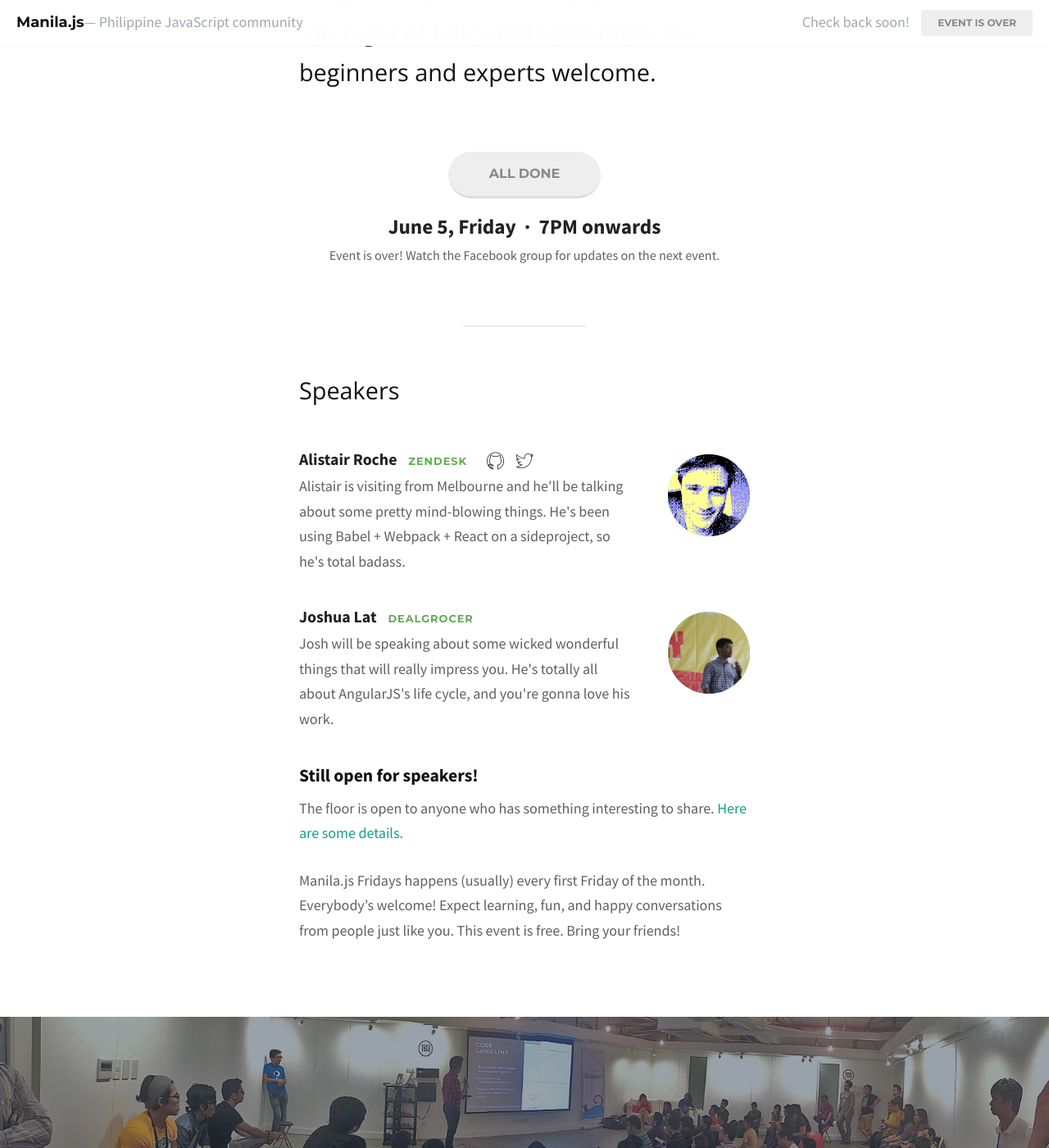
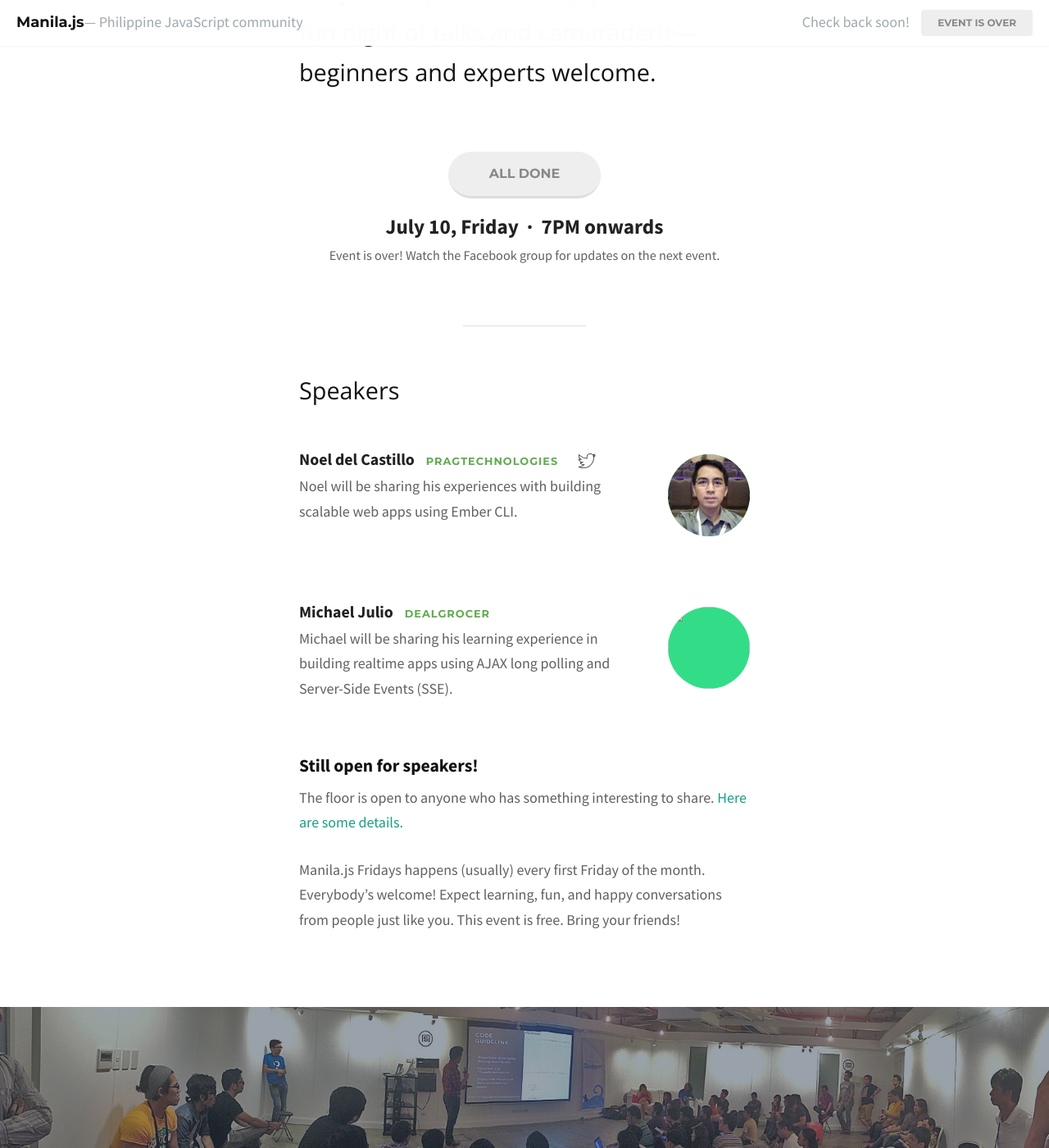
Before and after one commit to manilajs/manilajs.com, a Jekyll site: the page built from index.md, in a window 1280 px wide and 1400 px high, scrolled down 882 px. Shown: the whole window at 82% size. Built offline with Jekyll 4.4.1, drawn with Linux system fonts in a browser that asks for light colours; nearby versions of some CDN libraries; some web fonts are replaced; some of the changed text lies outside the part shown.

Commit message:
Start with 013

```diff
--- a/index.md
+++ b/index.md
@@ -2,37 +2,28 @@
 layout: event
 
 images:
-  - http://manilajs.com/images/share/012-sky.png
-  - http://manilajs.com/images/share/012-testing.png
-  - http://manilajs.com/images/share/012-future-2.png
-  - http://manilajs.com/images/share/012-landscape.png
-  # http://manilajs.com/images/share/012-white-a.png
-  # http://manilajs.com/images/share/011-generic.png
-  # http://manilajs.com/images/share/012-landscape.png
-  # http://manilajs.com/images/share/012-white-b.png
-  # http://manilajs.com/images/share/012-see-you-later.png
-  # http://manilajs.com/images/share/012-see-you-later-2.png
+  # - http://manilajs.com/images/share/012-sky.png
 
 event:
-  series: "012"
-  date: 2015-06-05
+  series: "013"
+  date: 2015-07-10
   time: 7PM
-  location: Clinic+, Makati
+  location: Mayon Studios, BGC
 
 mailchimp:
   group_id: 4096 # typically 2^(series+3), not used
 
 registration:
-  date: 2015-06-01
+  date: 2015-07-01
   state: over # announce | open | closed | over
   signup: "http://goo.gl/forms/mOzG0q7Vzf"
 
 hero:
   color: "#203a4f"
   opacity: 0.30
-  image: images/012-bg.jpg
-  # attribution_source: "aspacemanila.com"
-  # attribution_url: "https://www.flickr.com/photos/hackny/7033121879/"
+  image: images/013-bg.jpg
+  # attribution_source: ""
+  # attribution_url: ""
 
 # -- Comment out the venue if it's TBD --
 venue:
@@ -46,26 +37,24 @@ venue:
 # drinkup: <see above>
 
 speakers:
-- name: Alistair Roche
-  # url: ...
-  avatar: "images/012-u-atroche.png"
-  title: Zendesk
-  github: atroche
-  twitter: atroche
+- name: Noel del Castillo
+  # url: ""
+  avatar: "images/013-u-ngdelcastillo.jpg"
+  title: Pragtechnologies
+  # github: atroche
+  twitter: ngdelcastillo
   description: |-
-    Alistair is visiting from Melbourne and he'll be talking about some pretty mind-blowing things.
-    He's been using Babel + Webpack + React on a sideproject, so he's total badass.
+    Noel will be sharing his experiences with building scalable web apps using Ember CLI.
 
-- name: Joshua Lat
-  # url: ...
-  avatar: "images/012-u-joshualat.png"
+- name: Michael Julio
+  # url: ""
+  # avatar: ""
   title: Dealgrocer
-  url: http://joshualat.com/
+  # url: ""
   # github:
   # twitter: username
   description: |-
-    Josh will be speaking about some wicked wonderful things that will really impress you.
-    He's totally all about AngularJS's life cycle, and you're gonna love his work.
+    Michael will be sharing his learning experience in building realtime apps using AJAX long polling and Server-Side Events (SSE).
 
 ##############################################################################
 ---
```
Also changed, not shown: images/013-bg.jpg (added), images/013-u-ngdelcastillo.jpg (added), images/013-u-ngdelcastillo.png (added).
